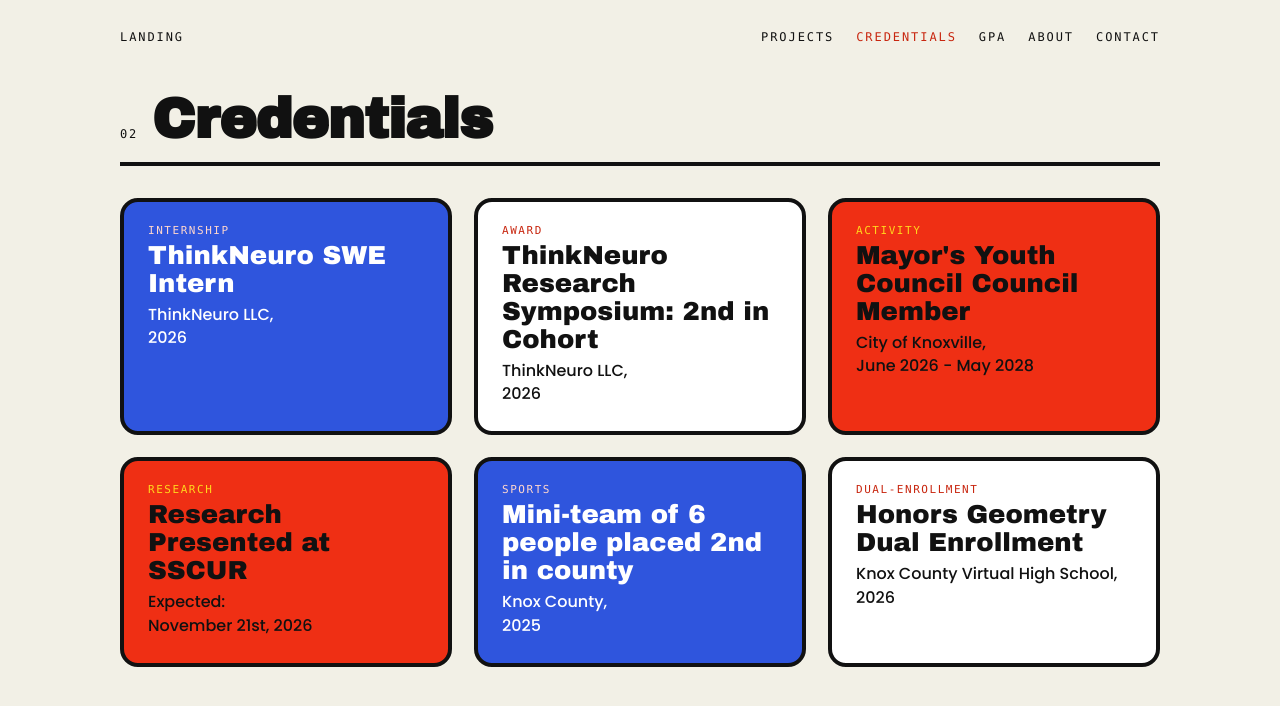
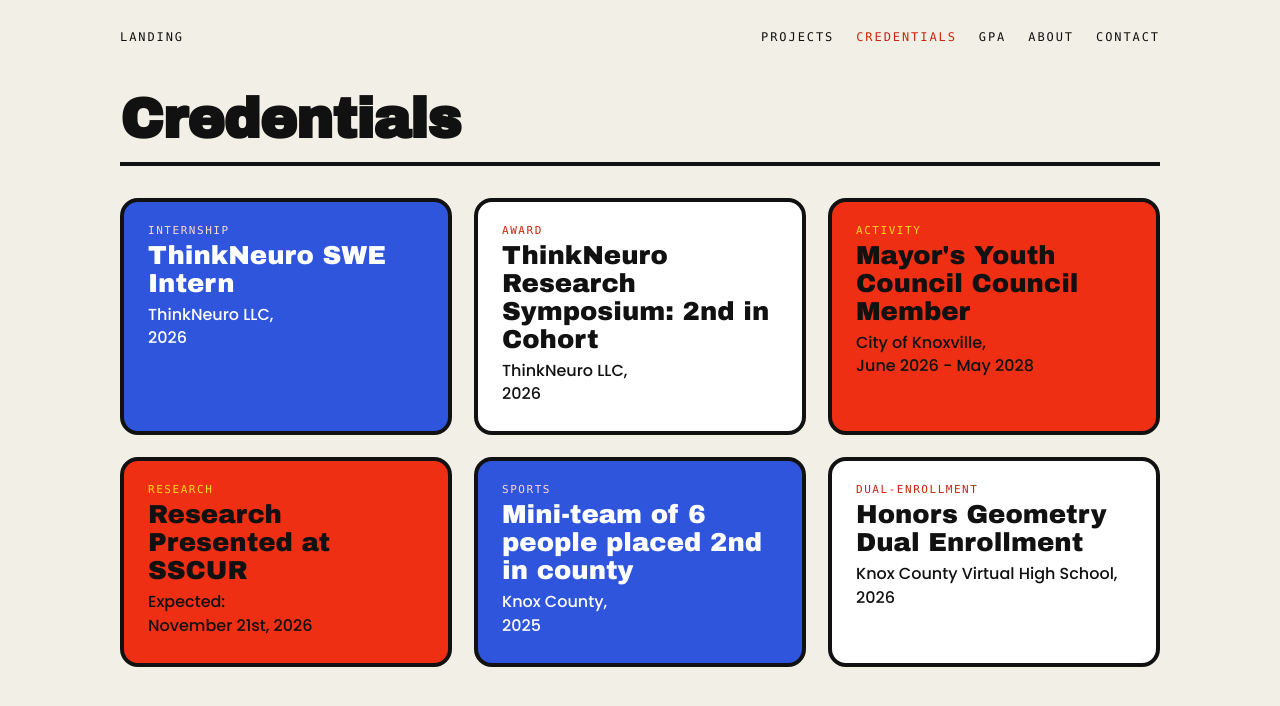
Before and after one commit to aymankno/personal_portfolio, a plain HTML site: page credentials.html in a window 1280 px wide. Drawn offline with nearby package versions, Linux system fonts and the light colour scheme.

Commit message:
Reformatted heading

```diff
--- a/credentials.html
+++ b/credentials.html
@@ -18,7 +18,6 @@
 </div>
 
 <div style="display:flex;align-items:baseline;gap:14px;border-bottom:4px solid #111;padding-bottom:14px;margin-top:48px">
-<span style="font-family:ui-monospace,Menlo,monospace;font-size:12px;letter-spacing:.14em;text-transform:uppercase">02</span>
 <h1 style="margin:0;font-family:'Archivo Black',sans-serif;font-size:56px;line-height:1;letter-spacing:-.02em">Credentials</h1>
 </div>
 
```
